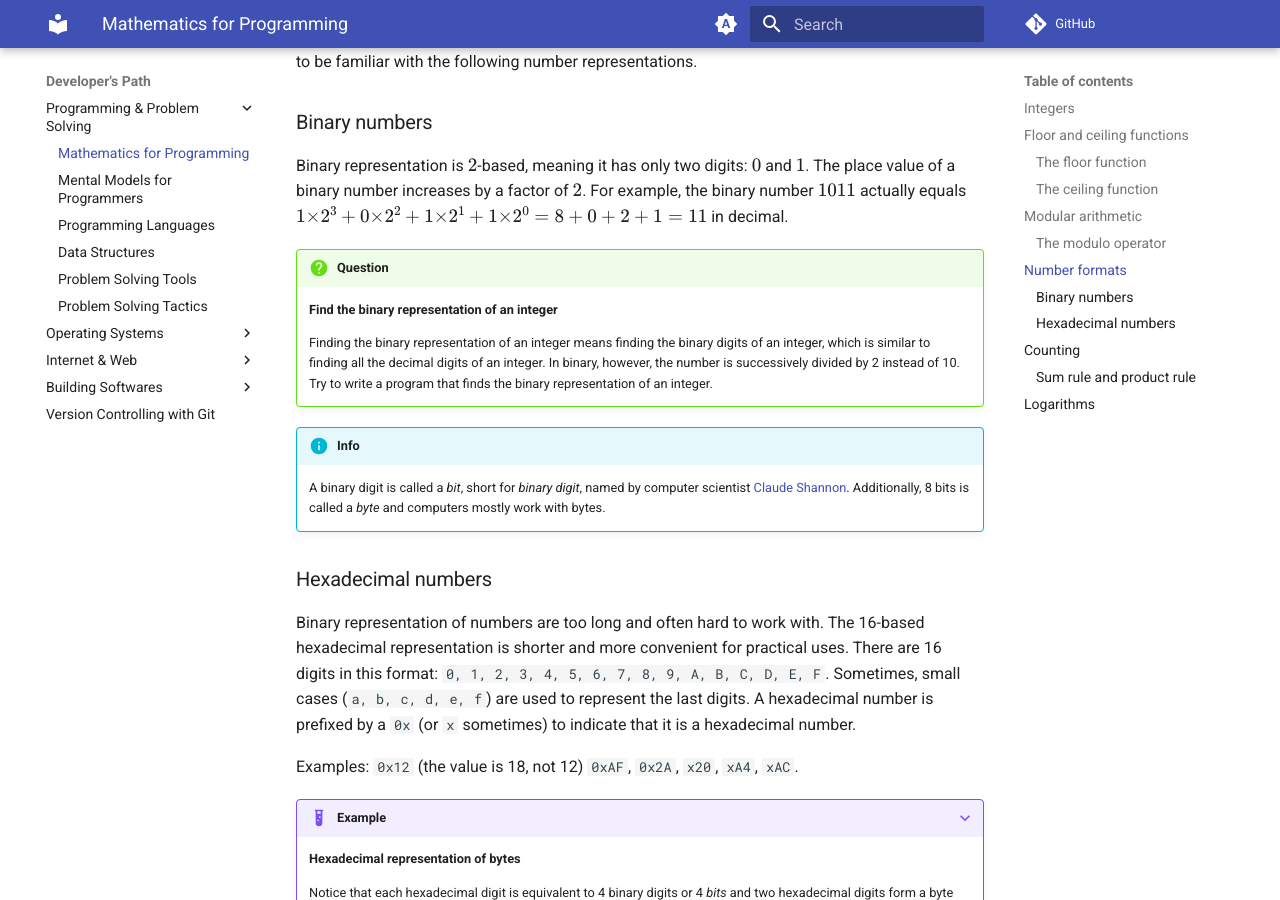
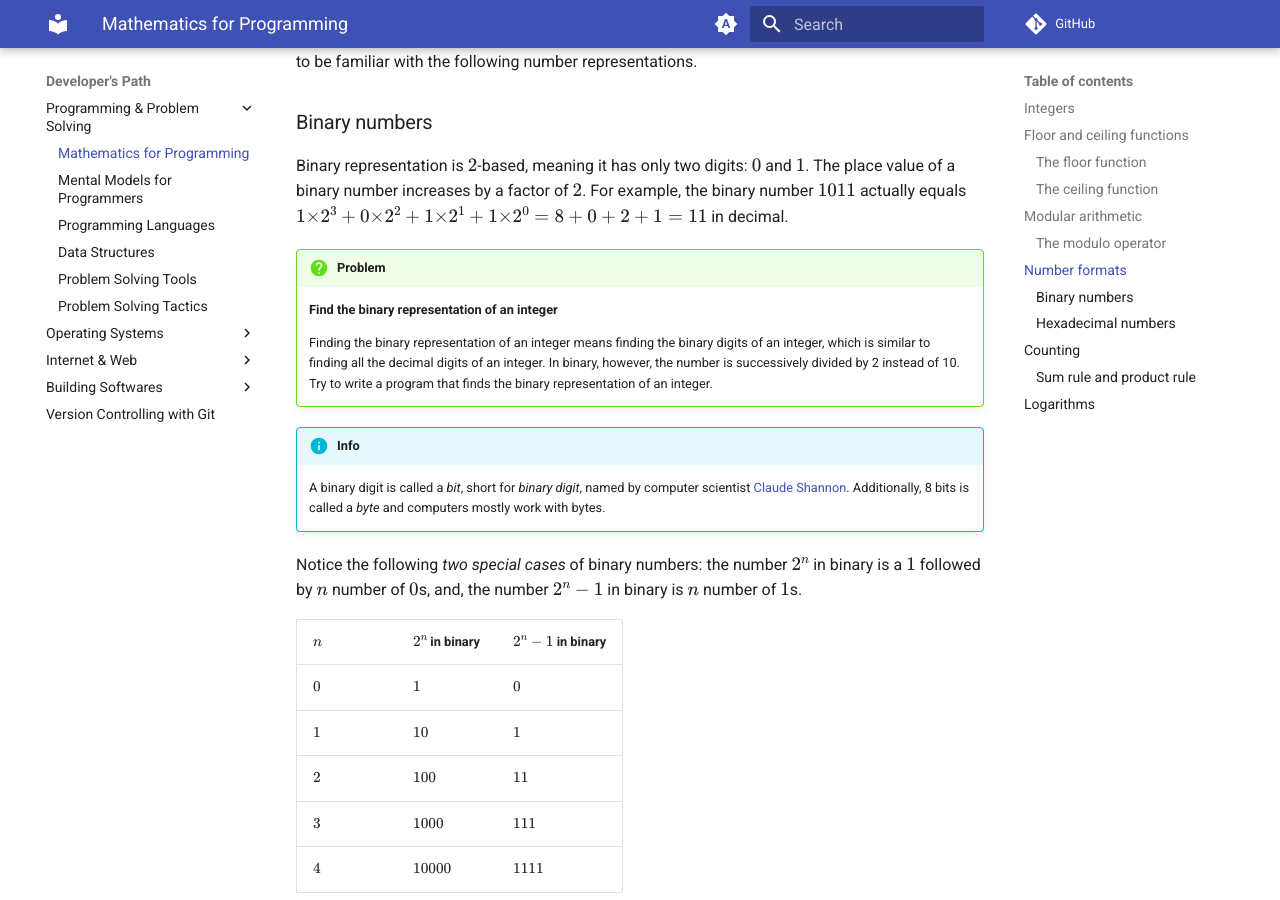
Before and after one commit to gharials/dev-path, an MkDocs documentation site: the page built from docs/programming/math-prog.md, in a window 1280 px wide and 900 px high, scrolled down 2340 px. Built offline with MkDocs 1.6.1 and Material for MkDocs 9.7.7, drawn with Linux system fonts in a browser that asks for light colours; comment, search, counter and statistics services are not loaded.

Commit message:
'math-prog': binary numbers special cases.

```diff
--- a/docs/programming/math-prog.md
+++ b/docs/programming/math-prog.md
@@ -74,13 +74,23 @@ There are number formats with a base other than the usual 10-based decimal. A pr
 
 Binary representation is $2$-based, meaning it has only two digits: $0$ and $1$. The place value of a binary number increases by a factor of $2$. For example, the binary number $1011$ actually equals $1 × 2^3 + 0 × 2^2 + 1 × 2^1 + 1 × 2^0 = 8 + 0 + 2 + 1 = 11$ in decimal.
 
-!!! question
+!!! question "Problem"
     **Find the binary representation of an integer**
 
     Finding the binary representation of an integer means finding the binary digits of an integer, which is similar to finding all the decimal digits of an integer. In binary, however, the number is successively divided by 2 instead of 10. Try to write a program that finds the binary representation of an integer.
 
 !!! info
     A binary digit is called a _bit_, short for _binary digit_, named by computer scientist [Claude Shannon](https://en.wikipedia.org/wiki/Claude_Shannon). Additionally, 8 bits is called a _byte_ and computers mostly work with bytes.
+
+Notice the following _two special cases_ of binary numbers: the number $2^n$ in binary is a $1$ followed by $n$ number of $0$s, and, the number $2^n - 1$ in binary is $n$ number of $1$s.
+
+| $n$ | $2^n$ in binary | $2^n - 1$ in binary |
+|-----|--------------|-------------------|
+| $0$ | $1$          | $0$               |
+| $1$ | $10$         | $1$               |
+| $2$ | $100$        | $11$              |
+| $3$ | $1000$       | $111$             |
+| $4$ | $10000$      | $1111$            |
 
 ### Hexadecimal numbers
 
```
